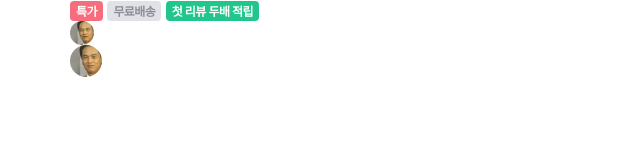
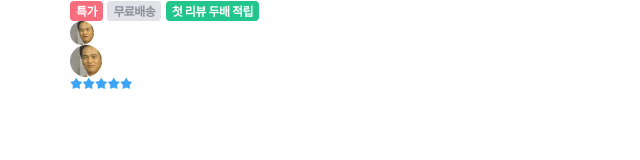
Before and after one commit to yestj/tomorrow-house, a website: page index.html in a window 1280 px wide. Shown: the full height of the page, 0-640 px from the left. Drawn offline with nearby package versions, Linux system fonts and the light colour scheme; files that its build step writes are made by us from their sources; files whose address does not match are found by name.

Commit message:
💄 Implement starstar-rating components

```diff
--- a/index.html
+++ b/index.html
@@ -39,6 +39,14 @@
           <img src="./assets/images/img-user-01.jpg" alt="user-image" />
         </div>
       </div>
+
+      <div class="star-rating-13">
+        <i class="ic-star is-active"></i>
+        <i class="ic-star is-active"></i>
+        <i class="ic-star is-active"></i>
+        <i class="ic-star is-active"></i>
+        <i class="ic-star is-active"></i>
+      </div>
     </div>
   </body>
 </html>
--- a/styles/main.scss
+++ b/styles/main.scss
@@ -13,5 +13,6 @@
 
 @import './modules/tags';
 @import './modules/avatars';
+@import './modules/star-ratings';
 
 @import './layouts/grid';
--- /dev/null
+++ b/styles/modules/_star-ratings.scss
@@ -0,0 +1,31 @@
+%star-rating-base {
+  @include flexbox(start);
+
+  .ic-star {
+    color: $border;
+
+    &.is-active {
+      color: $blue;
+    }
+  }
+}
+
+.star-rating-13 {
+  @extend %star-rating-base;
+  font-size: 13px;
+}
+
+.star-rating-16 {
+  @extend %star-rating-base;
+  font-size: 16px;
+}
+
+.star-rating-20 {
+  @extend %star-rating-base;
+  font-size: 20px;
+}
+
+.star-rating-24 {
+  @extend %star-rating-base;
+  font-size: 24px;
+}
```
